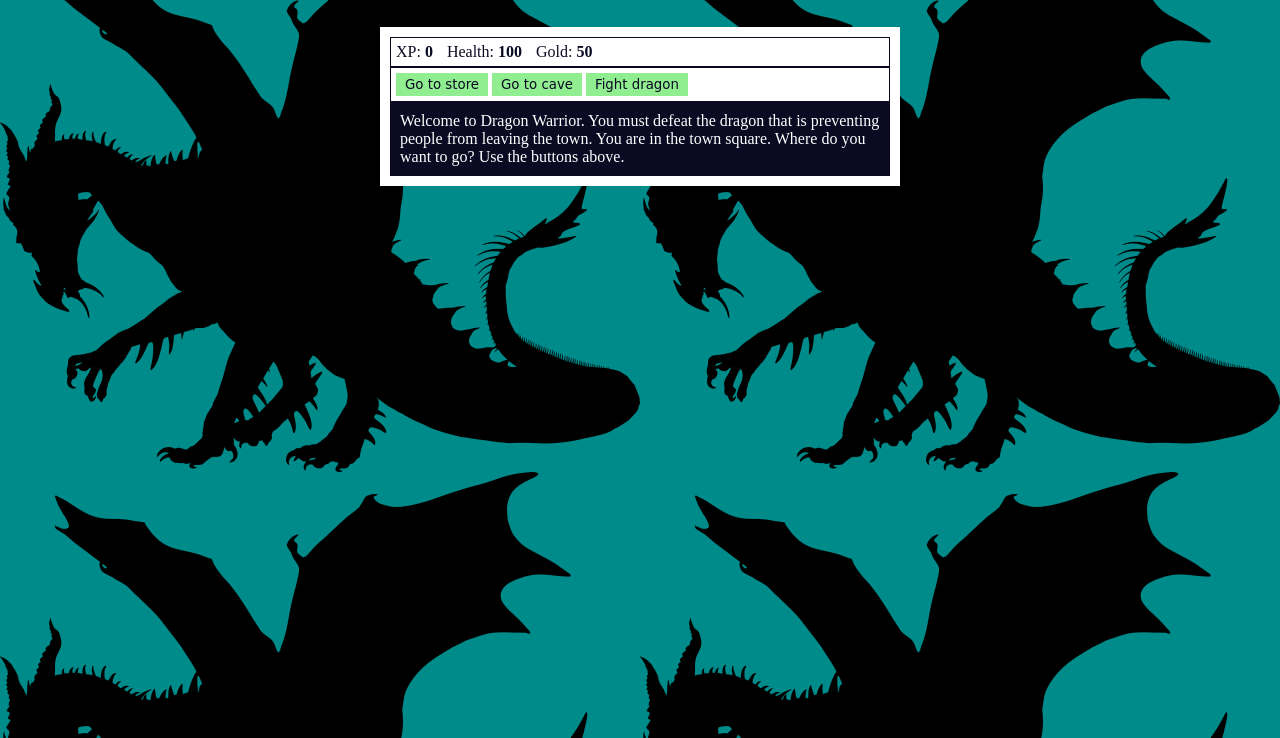
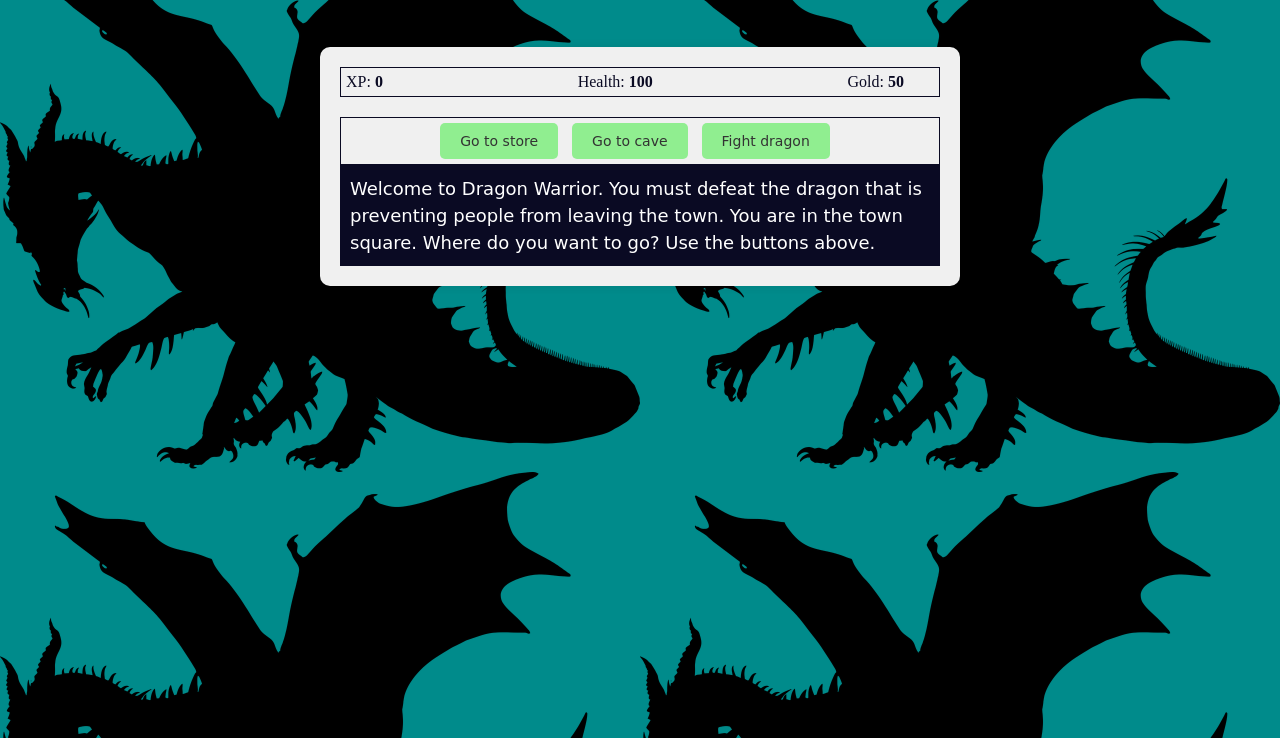
Before and after one commit to TIPCodes/Java-Projects, a plain HTML site: page RPG/index.html in a window 1280 px wide. Shown: the part 62-800 px from the top of the page. Drawn offline with Linux system fonts and the light colour scheme; a web font is replaced by a local one.

Commit message:
Update style.css

```diff
--- a/RPG/style.css
+++ b/RPG/style.css
@@ -17,6 +17,7 @@ h1 {
     background-color: #0a0a23;
     color: #ffffff;
     padding: 10px;
+    font-family: 'Salsa', cursive;
 }
 
 #game {
@@ -55,3 +56,64 @@ button {
     border: 3px solid lightgreen;
     font-family: 'Salsa', cursive;
 }
+
+#game {
+    max-width: 600px;
+    margin: 50px auto;
+    padding: 20px;
+    background-color: #f0f0f0;
+    border-radius: 10px;
+    box-shadow: 0 0 10px rgba(0, 0, 0, 0.1);
+}
+
+#stats {
+    display: flex;
+    justify-content: space-between;
+    margin-bottom: 10px;
+}
+
+.stat {
+    font-size: 16px;
+    margin-right: 20px;
+}
+
+#controls button {
+    background-color: #4caf50;
+    color: #333;
+    padding: 10px 20px;
+    font-size: 14px;
+    border: none;
+    border-radius: 5px;
+    margin-right: 10px;
+    cursor: pointer;
+    transition: background-color 0.3s;
+}
+
+#controls button:hover {
+    background-color: #45a049;
+    color: #fff;
+    /* You can customize the text color on hover */
+    box-shadow: 0 0 5px rgba(0, 0, 0, 0.3);
+    /* Add a subtle box shadow on hover */
+}
+
+#monsterStats {
+    margin-top: 20px;
+}
+
+#text {
+    font-size: 18px;
+    line-height: 1.5;
+    color: #fff;
+}
+
+#controls {
+    text-align: center;
+    margin-top: 20px;
+}
+
+#controls button {
+    /* Existing styles */
+    display: inline-block;
+    /* Added to center the buttons horizontally */
+}
```
